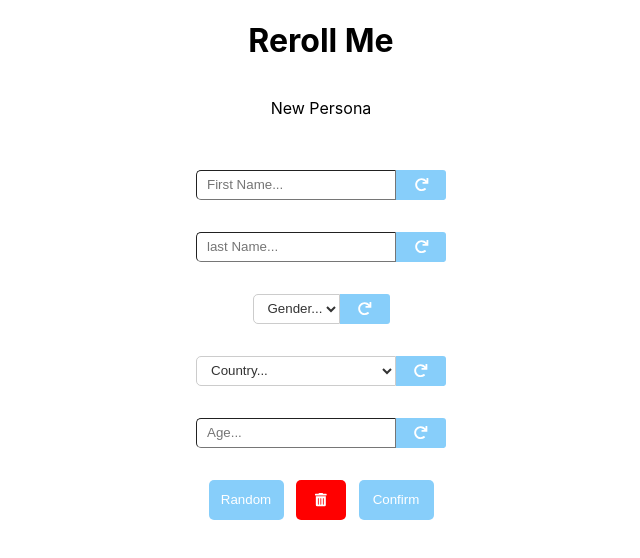
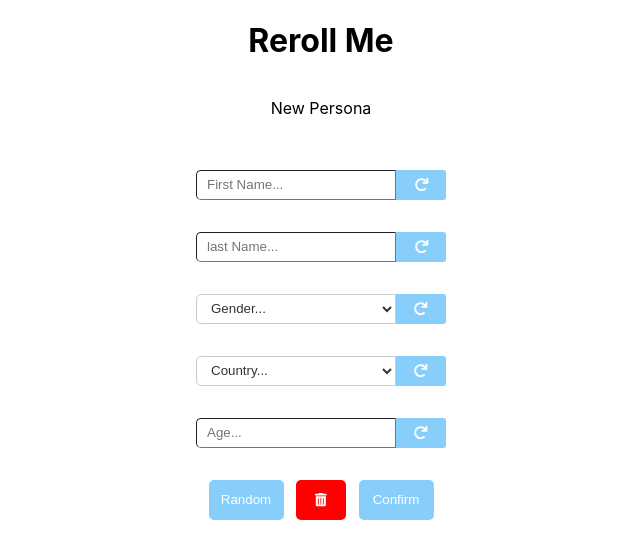
Before and after one commit to dMacGit/Rerollme, a React (Create React App) app: page / in a window 1280 px wide. Shown: the top 558 px of the page, without its empty margins (319-959 px from the left). Built offline with nearby package versions, Linux system fonts and the light colour scheme.

Commit message:
Tweaked Gender dropdown width

```diff
--- a/src/App.sass
+++ b/src/App.sass
@@ -271,21 +271,6 @@ input[type="number"]
   flex-direction: row
   justify-content: space-around
 
-
-.card-pAge
-/*
-  display: flex
-  flex-direction: row
-  justify-content: space-around */
-
-.card-pCountry
-
-/* display: flex
-  flex-direction: row
-  justify-content: space-around */
-
-
-
         // DropPanel Style
 
 
@@ -316,7 +301,7 @@ select, option
 
 .country-root
   position: relative
-  overflow:hidden
+  overflow: hidden
   max-width: 200px
 
 .country-control
@@ -334,6 +319,7 @@ select, option
   transition: all 200ms ease
   border-radius: 5px 0px 0px 5px
   max-width: 200px
+  min-width: 200px
   text-align: left
 
 
```
